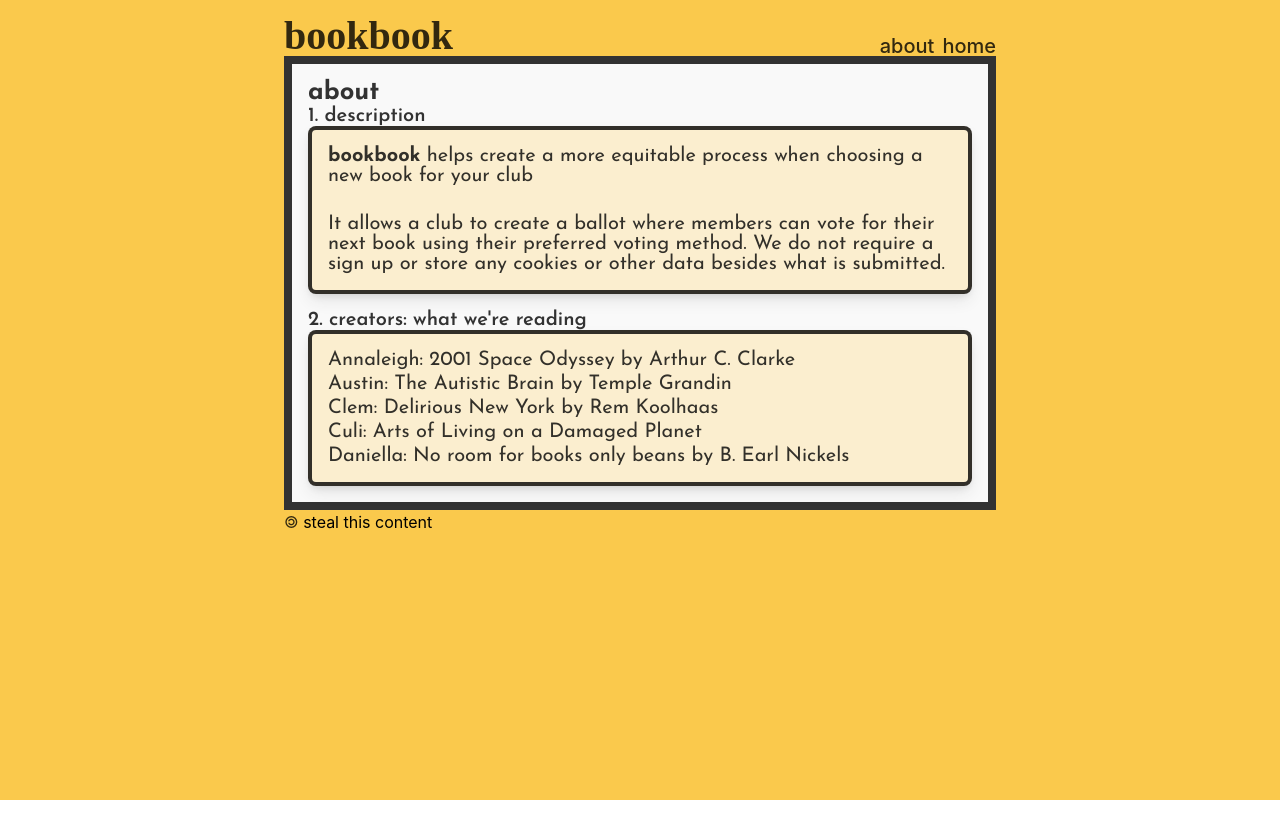
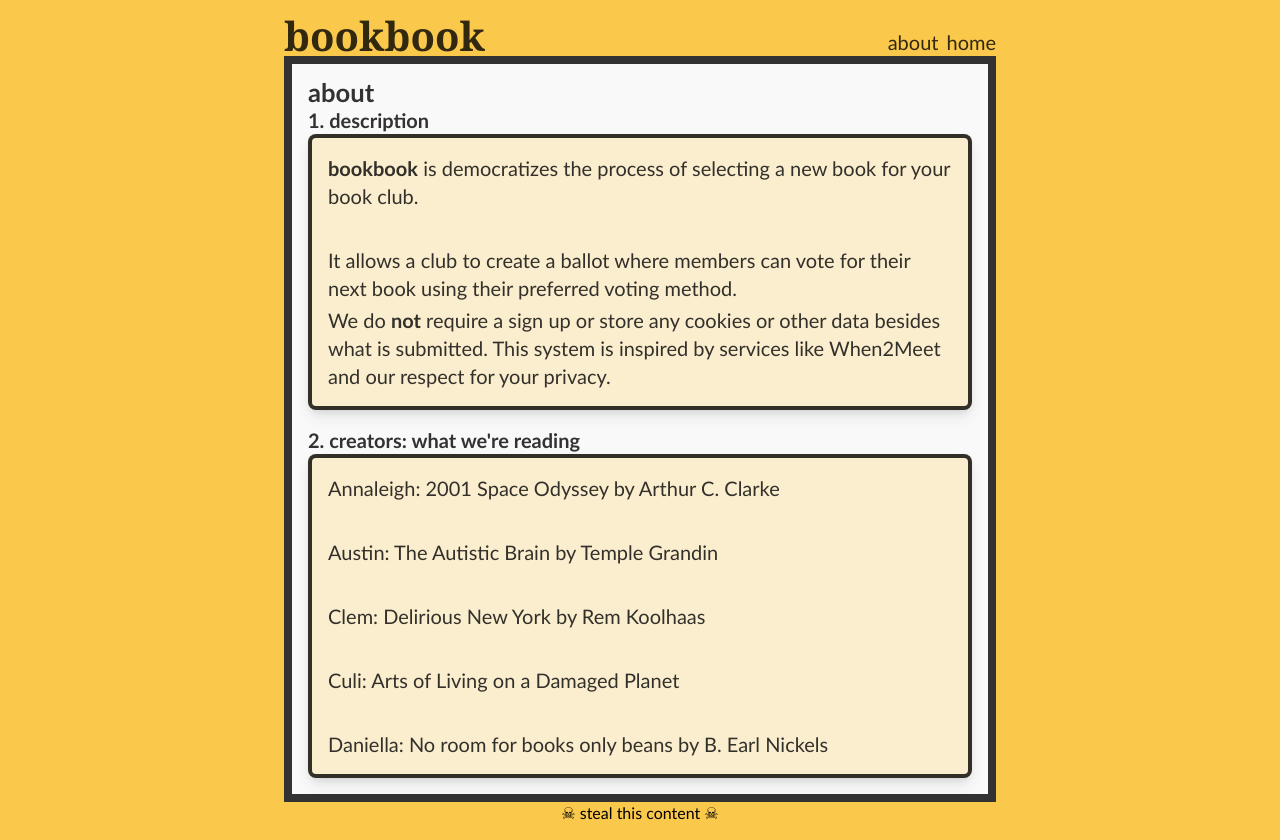
Before and after one commit to openbookbook/bookbook-web, a React (Create React App) app: page /about in a window 1280 px wide. Before the commit the page ends 800 px from the top, so only its background shows below. Built offline with nearby package versions, Linux system fonts and the light colour scheme.

Commit message:
feat: Update styling and copy

```diff
--- a/src/app/Footer.css
+++ b/src/app/Footer.css
@@ -1,11 +1,25 @@
 .Footer {
+  background: none;
+  display: flex;
+   align-items: center;
+   justify-content: center;
+   flex-direction: row;
   margin: 0.3rem 0;
-  margin-bottom: 1rem;
+   margin-bottom: 1rem;
+   margin-top: auto;
   padding: 0;
-  background: none;
 }
 
 .Footer a {
+  border-radius: 0.25rem;
+  color: black;
+  padding: 0 0.25rem;
   text-decoration: none;
-  color: black;
+  transition-duration: 0.1s;
+  transition-property: color, background-color;
+
+  &:hover {
+    background-color: black;
+    color: white;
+  }
 }
--- a/src/app/Footer.js
+++ b/src/app/Footer.js
@@ -1,9 +1,11 @@
+import React from 'react';
 import './Footer.css';
 
-const Footer = () => {
-  return <footer className="Footer">
-    &#127279; <a href="https://github.com/openbookbook/bookbook-web">steal this content</a>
-  </footer>;
-};
+const Footer = () => (
+  <footer className="Footer">
+    {/* &#127279; */}
+    <a href="https://github.com/openbookbook/bookbook-web">&#9760; steal this content &#9760;</a>
+  </footer>
+);
 
 export default Footer;
--- a/src/app/Header.css
+++ b/src/app/Header.css
@@ -18,4 +18,9 @@
   margin-left: 0.5rem;
   text-decoration: none;
   font-weight: 500;
+  transition: color 0.1s;
+
+  &:hover {
+    color: white;
+  }
 }
--- a/src/index.css
+++ b/src/index.css
@@ -2,36 +2,41 @@
 @import url('./styles/_reset.css');
 
 html {
+  /* raw elements, should not be referenced directly outside this file */
   --color-straw: #fac94c;
   --color-straw-rgb: 250, 201, 76;
   --color-wheat: #fbeecf;
   --color-wheat-rgb: 251, 238, 207;
   --color-white: #f9f9f9;
 
+  --font-transitional: Charter, 'Bitstream Charter', 'Sitka Text', Cambria, serif;
+  --font-humanist: Seravek, 'Gill Sans Nova', Ubuntu, Calibri, 'DejaVu Sans', source-sans-pro, sans-serif;
+  --font-code: ui-monospace, 'Cascadia Code', 'Source Code Pro', Menlo, Consolas, 'DejaVu Sans Mono', monospace;
+
+  /* semantic variables */
   --clr-bg: var(--color-straw);
   --clr-fg: var(--color-white);
   --clr-input: var(--clr-fg);
   --clr-button: var(--clr-fg);
   --clr-line: #000c;
 
-  --fnt-default: -apple-system, BlinkMacSystemFont, 'Segoe UI', 'Roboto', 'Oxygen', 'Ubuntu', 'Cantarell', 'Fira Sans', 'Droid Sans', 'Helvetica Neue', sans-serif;
-  --fnt-josefin: "Josefin Sans", 'Ubuntu', sans-serif;
-  --fnt-code: source-code-pro, Menlo, Monaco, Consolas, 'Courier New', monospace;
-  --fnt-serif: 'Times New Roman', Times, serif;
+  --fnt-sans: var(--font-humanist);
+  --fnt-serif: var(--font-transitional);
+  --fnt-mono: var(--font-code);
 
   --border: 2px solid var(--clr-line);
-
-  accent-color: #000c;
 }
 
 body {
+  accent-color: #000c;
   color: var(--clr-line);
+  font-family: var(--fnt-sans);
+  line-height: 1.4;
   margin: 0;
-  font-family: var(--fnt-default);
   -webkit-font-smoothing: antialiased;
   -moz-osx-font-smoothing: grayscale;
 }
 
 code {
-  font-family: var(--fnt-code);
+  font-family: var(--fnt-mono);
 }
--- a/src/pages/about/AboutPage.js
+++ b/src/pages/about/AboutPage.js
@@ -1,29 +1,36 @@
 import React from 'react';
 import './AboutPage.css';
 
-const AboutPage = () => {
-  return <div className="AboutPage page">
+const AboutPage = () => (
+  <div className="AboutPage page">
     <h3 className="page-title">about</h3>
     <span className="panel-title">description</span>
     <div className="panel">
-      <p><strong>bookbook</strong> helps create a more equitable process when choosing a new book for your club</p>
+      <p>
+        <strong>bookbook</strong> is democratizes the process of selecting a new book for your book club.
+      </p>
       <br/>
       <p>
-        It allows a club to create a ballot where members can vote for their next book using their preferred voting method. We do not require a sign up or store any cookies or other data besides what is submitted.
+        It allows a club to create a ballot where members can vote for their next book using their preferred voting method.
+      </p>
+      <p>
+        We do <strong>not</strong> require a sign up or store any cookies or other data besides what is submitted. This system is inspired by services like <a href="https://www.when2meet.com/?27006387-2sgje">When2Meet</a> and our respect for your privacy.
       </p>
     </div>
 
     <span className="panel-title">creators: what we're reading</span>
     <div className="panel">
       <p>Annaleigh: 2001 Space Odyssey by Arthur C. Clarke</p>
+      <br />
       <p>Austin: The Autistic Brain by Temple Grandin</p>
+      <br />
       <p>Clem: Delirious New York by Rem Koolhaas</p>
+      <br />
       <p>Culi: Arts of Living on a Damaged Planet</p>
+      <br />
       <p>Daniella: No room for books only beans by B. Earl Nickels</p>
     </div>
-  </div>;
-};
-
-const MemoizedAboutPage = React.memo(AboutPage);
+  </div>
+);
 
 export default AboutPage;
--- a/src/styles/common.css
+++ b/src/styles/common.css
@@ -4,7 +4,6 @@
 
 * {
   text-transform: lowercase;
-  font-family: var(--fnt-josefin);
   box-sizing: border-box;
   font-size: 20px;
 }
@@ -87,6 +86,16 @@ button.primary {
     0 0.5rem 1rem -0.125rem rgba(50, 50, 50, 0.1),
     0 0.25rem 0.5rem -0.25rem rgba(0, 0, 0, 0.15)
   ;
+
+  transition-property: box-shadow, filter;
+  transition-duration: 0.2s;
+  &:hover {
+    filter: brightness(1.5);
+    box-shadow:
+      0 1rem 2rem -0.25rem rgba(50, 50, 50, 0.2),
+      0 0.5rem 1rem -0.5rem rgba(0, 0, 0, 0.3)
+    ;
+  }
 }
 
 *:disabled {
@@ -100,6 +109,10 @@ a {
 }
 
 /* default styling for headers */
+h1, h2, h3, h4, h5, h6 {
+  line-height: 1;
+}
+
 h1 {
   font-size: 2rem;
   font-weight: 900;
```
